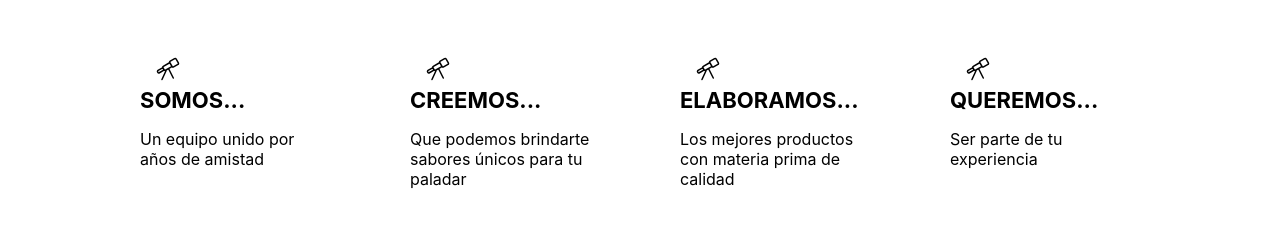
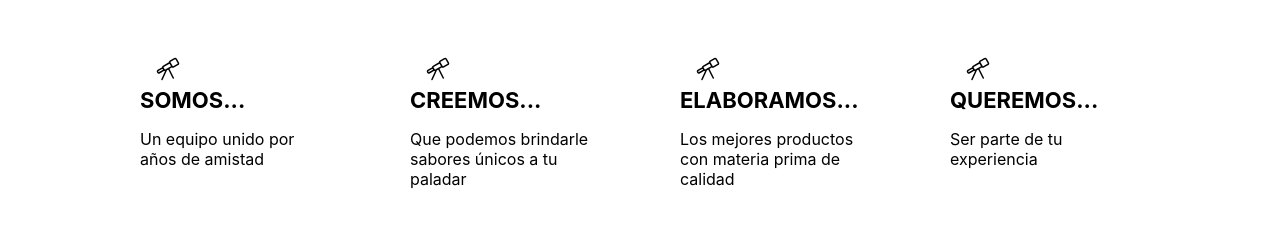
Before and after one commit to SzucsJuan21/proyectogrupal, a React (Create React App) app: page / in a window 1280 px wide. Shown: the part 1380-1619 px from the top of the page. Built offline with nearby package versions, Linux system fonts and the light colour scheme; data requests are answered from the project's data file; a web font is replaced by a local one.

Commit message:
pequeño arreglo de texto en cardsinfo

```diff
--- a/src/Componentes/CardsInfo/ContainerCards.js
+++ b/src/Componentes/CardsInfo/ContainerCards.js
@@ -7,7 +7,7 @@ const lista = [
   },
   {
     h4: "CREEMOS...",
-    p: "Que podemos brindarte sabores únicos para tu paladar ",
+    p: "Que podemos brindarle sabores únicos a tu paladar ",
   },
   {
     h4: "ELABORAMOS...",
```
